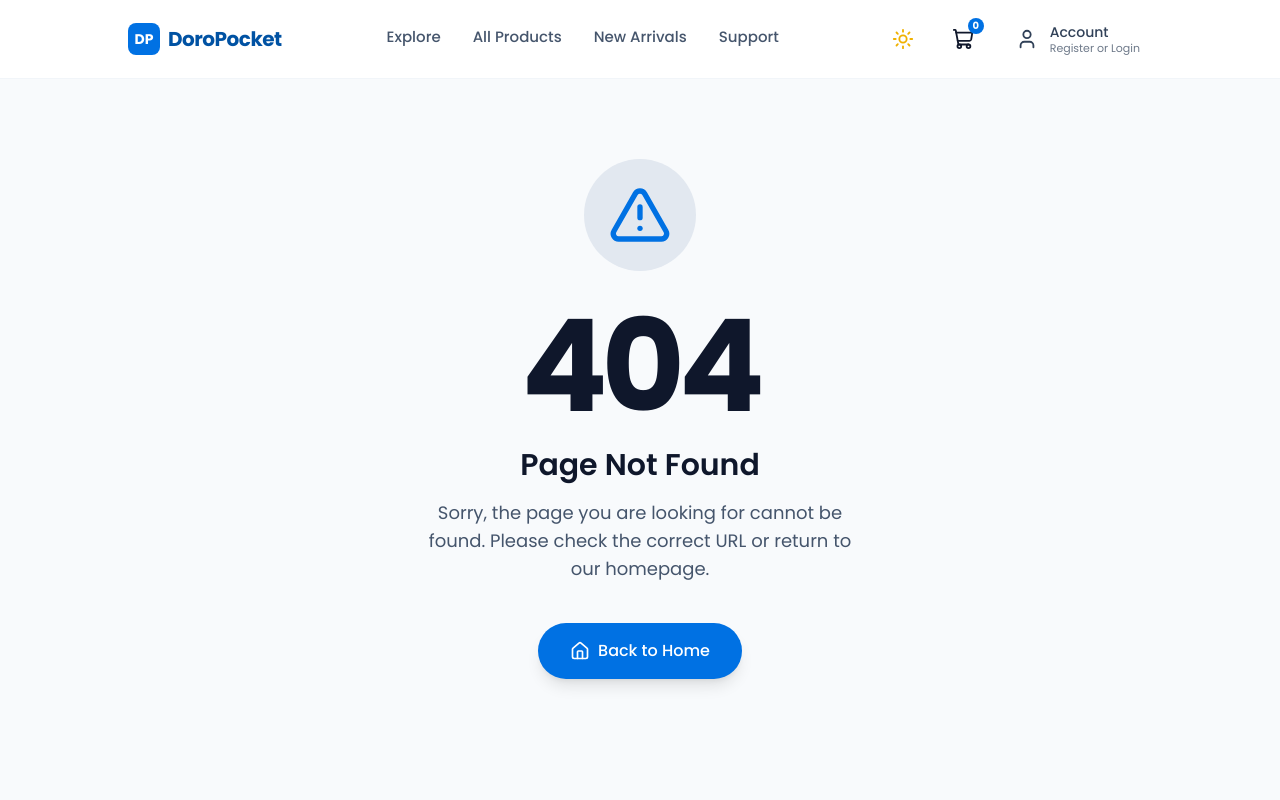
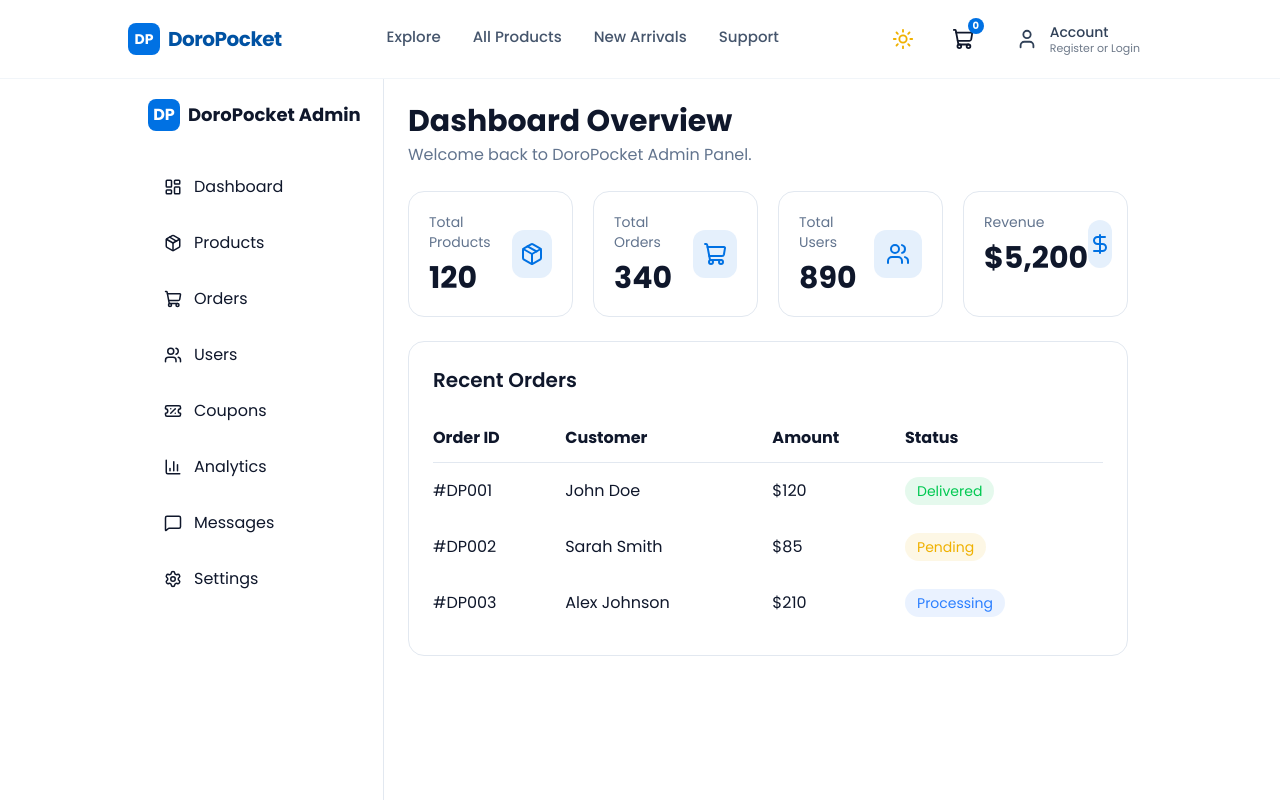
Before and after one commit to Abid-Hossain-Sifat/DoroPocket, a Next.js app: page /admin-dashboard in a window 1280 px wide. Before the commit this address had no page. Shown: the top 800 px of the page. Built offline with nearby package versions, Linux system fonts and the light colour scheme.

Commit message:
added Admin dashboard

```diff
--- /dev/null
+++ b/src/app/admin-dashboard/layout.jsx
@@ -0,0 +1,135 @@
+"use client";
+
+import React, { useEffect, useState } from "react";
+import Link from "next/link";
+import { useTheme } from "next-themes";
+import {
+  LayoutDashboard,
+  Package,
+  ShoppingCart,
+  Users,
+  TicketPercent,
+  BarChart3,
+  MessageSquare,
+  Settings,
+  Sun,
+  Moon,
+} from "lucide-react";
+
+const menuItems = [
+  {
+    title: "Dashboard",
+    href: "/admin-dashboard",
+    icon: LayoutDashboard,
+  },
+  {
+    title: "Products",
+    href: "/admin-dashboard/products",
+    icon: Package,
+  },
+  {
+    title: "Orders",
+    href: "/admin-dashboard/orders",
+    icon: ShoppingCart,
+  },
+  {
+    title: "Users",
+    href: "/admin-dashboard/users",
+    icon: Users,
+  },
+  {
+    title: "Coupons",
+    href: "/admin-dashboard/coupons",
+    icon: TicketPercent,
+  },
+  {
+    title: "Analytics",
+    href: "/admin-dashboard/analytics",
+    icon: BarChart3,
+  },
+  {
+    title: "Messages",
+    href: "/admin-dashboard/messages",
+    icon: MessageSquare,
+  },
+  {
+    title: "Settings",
+    href: "/admin-dashboard/settings",
+    icon: Settings,
+  },
+];
+
+const AdminDashLayoutPage = ({ children }) => {
+  const { resolvedTheme, setTheme } = useTheme();
+
+  const [mounted, setMounted] = useState(false);
+
+  useEffect(() => {
+    setMounted(true);
+  }, []);
+
+  if (!mounted) {
+    return (
+      <div className="min-h-screen flex items-center justify-center">
+        Loading...
+      </div>
+    );
+  }
+
+  const isDark = resolvedTheme === "dark";
+
+  return (
+    <div
+      className={`min-h-screen transition-colors duration-300 ${
+        isDark ? "bg-[#0B111E] text-white" : "bg-white text-slate-900"
+      }`}
+    >
+      <div className="w-[95%] lg:w-[90%] xl:w-[80%] mx-auto flex min-h-screen">
+        <aside
+          className={`w-64 shrink-0 border-r p-5 ${
+            isDark
+              ? "border-slate-800 bg-[#0F172A]"
+              : "border-slate-200 bg-white"
+          }`}
+        >
+          <div className="flex items-center gap-2 mb-8">
+            <div className="w-8 h-8 bg-[#0071E3] rounded-lg flex items-center justify-center text-white font-bold">
+              DP
+            </div>
+
+            <h2 className="font-bold text-lg">
+              DoroPocket Admin
+            </h2>
+          </div>
+
+          <nav className="space-y-2">
+            {menuItems.map((item) => {
+              const Icon = item.icon;
+
+              return (
+                <Link
+                  key={item.title}
+                  href={item.href}
+                  className={`flex items-center gap-3 px-4 py-3 rounded-lg transition ${
+                    isDark
+                      ? "hover:bg-slate-800"
+                      : "hover:bg-slate-100"
+                  }`}
+                >
+                  <Icon size={18} />
+                  <span>{item.title}</span>
+                </Link>
+              );
+            })}
+          </nav>
+        </aside>
+
+        <main className="flex-1 p-6">
+          {children}
+        </main>
+      </div>
+    </div>
+  );
+};
+
+export default AdminDashLayoutPage;
--- /dev/null
+++ b/src/app/admin-dashboard/page.jsx
@@ -0,0 +1,162 @@
+"use client";
+
+import React from "react";
+import { Package, ShoppingCart, Users, DollarSign } from "lucide-react";
+import { useTheme } from "next-themes";
+
+const AdminDashPage = () => {
+  const { resolvedTheme } = useTheme();
+
+  const isDark = resolvedTheme === "dark";
+
+  const stats = [
+    {
+      title: "Total Products",
+      value: "120",
+      icon: Package,
+    },
+    {
+      title: "Total Orders",
+      value: "340",
+      icon: ShoppingCart,
+    },
+    {
+      title: "Total Users",
+      value: "890",
+      icon: Users,
+    },
+    {
+      title: "Revenue",
+      value: "$5,200",
+      icon: DollarSign,
+    },
+  ];
+
+  return (
+    <div className="space-y-6">
+      {/* Header */}
+      <div>
+        <h1 className="text-3xl font-bold">Dashboard Overview</h1>
+        <p
+          className={`mt-1 ${
+            isDark ? "text-slate-400" : "text-slate-500"
+          }`}
+        >
+          Welcome back to DoroPocket Admin Panel.
+        </p>
+      </div>
+
+      {/* Stats */}
+      <div className="grid grid-cols-1 md:grid-cols-2 xl:grid-cols-4 gap-5">
+        {stats.map((stat) => {
+          const Icon = stat.icon;
+
+          return (
+            <div
+              key={stat.title}
+              className={`rounded-2xl border p-5 transition ${
+                isDark
+                  ? "bg-[#0F172A] border-slate-800"
+                  : "bg-white border-slate-200"
+              }`}
+            >
+              <div className="flex items-center justify-between">
+                <div>
+                  <p
+                    className={`text-sm ${
+                      isDark
+                        ? "text-slate-400"
+                        : "text-slate-500"
+                    }`}
+                  >
+                    {stat.title}
+                  </p>
+
+                  <h2 className="text-3xl font-bold mt-2">
+                    {stat.value}
+                  </h2>
+                </div>
+
+                <div className="w-12 h-12 rounded-xl bg-[#0071E3]/10 flex items-center justify-center">
+                  <Icon
+                    size={24}
+                    className="text-[#0071E3]"
+                  />
+                </div>
+              </div>
+            </div>
+          );
+        })}
+      </div>
+
+      {/* Recent Orders */}
+      <div
+        className={`rounded-2xl border p-6 ${
+          isDark
+            ? "bg-[#0F172A] border-slate-800"
+            : "bg-white border-slate-200"
+        }`}
+      >
+        <h2 className="text-xl font-semibold mb-5">
+          Recent Orders
+        </h2>
+
+        <div className="overflow-x-auto">
+          <table className="w-full">
+            <thead>
+              <tr
+                className={`border-b ${
+                  isDark
+                    ? "border-slate-800"
+                    : "border-slate-200"
+                }`}
+              >
+                <th className="text-left py-3">Order ID</th>
+                <th className="text-left py-3">Customer</th>
+                <th className="text-left py-3">Amount</th>
+                <th className="text-left py-3">Status</th>
+              </tr>
+            </thead>
+
+            <tbody>
+              <tr>
+                <td className="py-4">#DP001</td>
+                <td>John Doe</td>
+                <td>$120</td>
+                <td>
+                  <span className="px-3 py-1 rounded-full text-sm bg-green-500/10 text-green-500">
+                    Delivered
+                  </span>
+                </td>
+              </tr>
+
+              <tr>
+                <td className="py-4">#DP002</td>
+                <td>Sarah Smith</td>
+                <td>$85</td>
+                <td>
+                  <span className="px-3 py-1 rounded-full text-sm bg-yellow-500/10 text-yellow-500">
+                    Pending
+                  </span>
+                </td>
+              </tr>
+
+              <tr>
+                <td className="py-4">#DP003</td>
+                <td>Alex Johnson</td>
+                <td>$210</td>
+                <td>
+                  <span className="px-3 py-1 rounded-full text-sm bg-blue-500/10 text-blue-500">
+                    Processing
+                  </span>
+                </td>
+              </tr>
+            </tbody>
+          </table>
+        </div>
+      </div>
+    </div>
+  );
+};
+
+export default AdminDashPage;
```
